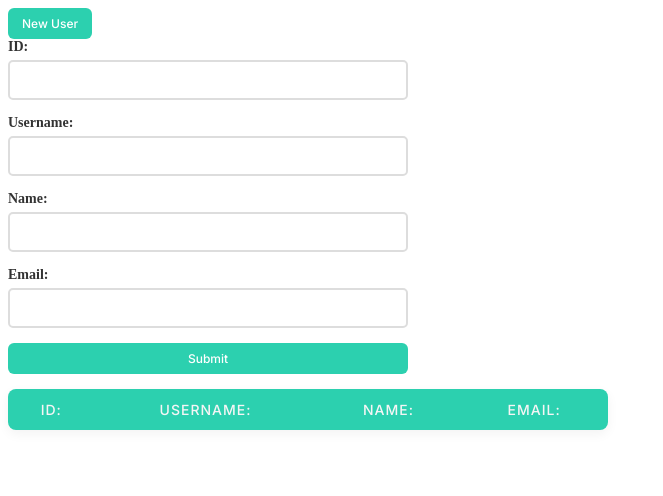
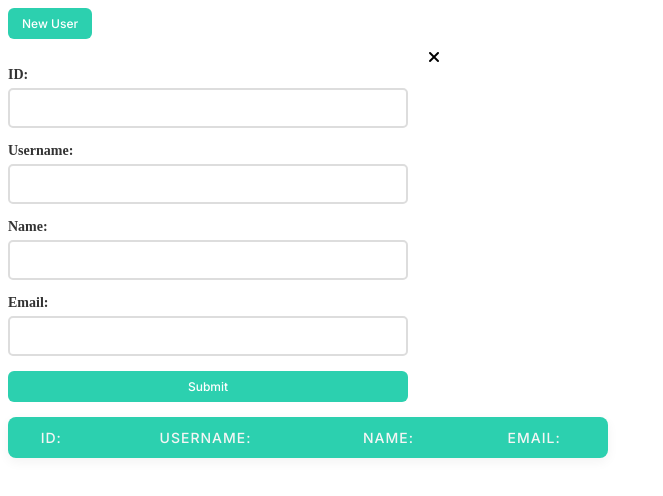
Before and after one commit to Shewag-rk/PostTask, a plain HTML site: page index.html in a window 1280 px wide. Both pictures are taken after a click on the button "New User". Shown: the whole page, without its empty margins (0-663 px from the left). Drawn offline with Linux system fonts and the light colour scheme; no server answers.

Commit message:
popDiv-style-completed

```diff
--- a/index.html
+++ b/index.html
@@ -4,12 +4,14 @@
     <meta charset="UTF-8" />
     <meta name="viewport" content="width=device-width, initial-scale=1.0" />
     <title>Post Task</title>
+    <link rel="stylesheet" href="https://cdnjs.cloudflare.com/ajax/libs/font-awesome/6.7.2/css/all.min.css" integrity="sha512-Evv84Mr4kqVGRNSgIGL/F/aIDqQb7xQ2vcrdIwxfjThSH8CSR7PBEakCr51Ck+w+/U6swU2Im1vVX0SVk9ABhg==" crossorigin="anonymous" referrerpolicy="no-referrer" />
     <link rel="stylesheet" href="style.css">
     <script src="script.js" defer></script>
   </head>
   <body>
     <header><button type="submit" id="addUserbtn" class="addbtn">New User</button></header>
-    <div class="popContainer">
+    <div class="popContainer" id="newContainer">
+      <i class="fa-solid fa-xmark" id="closeBtn"></i>
         <form class="addUserInput">
             <div class="box">
                 <label for="id">ID:</label>
--- a/script.js
+++ b/script.js
@@ -40,12 +40,25 @@ xhr.onerror = () =>{
 xhr.send();
 
 
+
 let id = document.getElementById('id');
 let username = document.getElementById('username');
 let name = document.getElementById('name');
 let email = document.getElementById('email');
 
 
+var addBtn = document.getElementById('addUserbtn');
+var popUpDiv = document.getElementById('newContainer');
+var closeBtn = document.getElementById('closeBtn');
+
+addBtn.addEventListener("click", function(){
+    popUpDiv.style.display = "block"
+})
+
+
+closeBtn.addEventListener("click", function(){
+    popUpDiv.style.display = "none";
+})
 
 
 const rqst = new XMLHttpRequest();
--- a/style.css
+++ b/style.css
@@ -58,6 +58,7 @@ tbody tr:hover {
     border: none;
     border-radius: 6px;
     cursor: pointer;
+    margin-bottom: 10px;
     transition: all 0.2s ease-in-out;
 }
 
@@ -99,6 +100,7 @@ tbody tr:hover {
 
 .popContainer{
     width: 400px;
+    display: none;
 }
 
 .box {
@@ -126,3 +128,9 @@ tbody tr:hover {
     border-color: #2cd0af;
     outline: none;
 }
+
+.fa-xmark{
+    cursor: pointer;
+    position: relative;
+    left: 420px;
+}
```
